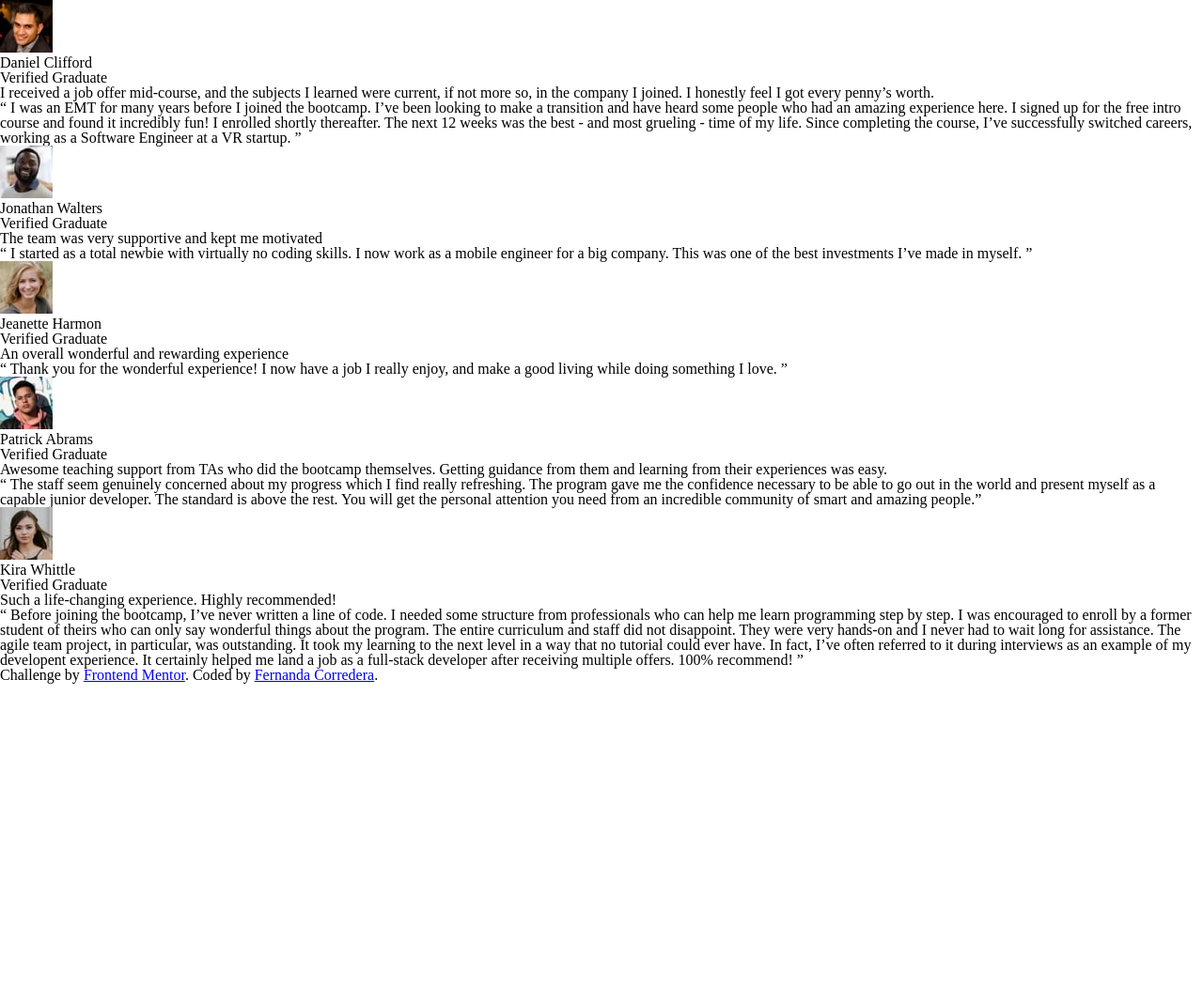
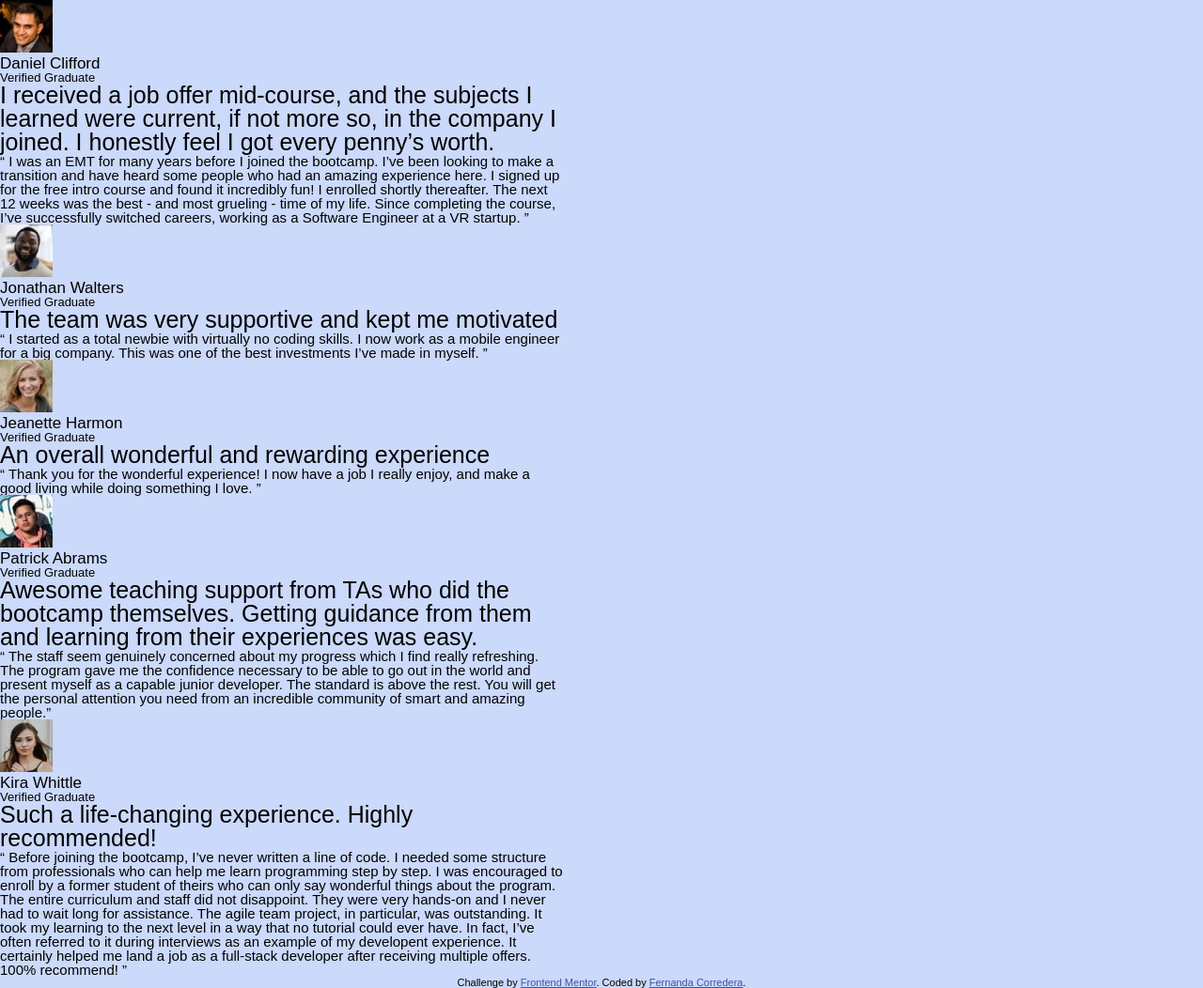
Before and after one commit to fernanda1102/gradedepoimentos, a plain HTML site: page index.html in a window 1280 px wide. Shown: the whole page at 94% size. Before the commit the page ends 800 px from the top, so only its background shows below. Drawn offline with nearby package versions, Linux system fonts and the light colour scheme; a web font is replaced by a local one.

Commit message:
adding info in css

```diff
--- a/css/style.css
+++ b/css/style.css
@@ -0,0 +1,76 @@
+@import url('https://fonts.google.com/specimen/Barlow+Semi+Condensed');
+
+:root {
+    --font-family: 'Barlow Semi Condensed', sans-serif;
+    --bg-color: #CBD9FA;
+    --primary-color: #2e2e2e;
+    --second-color: #dddfd5;
+}
+
+body {
+    background-color: var(--bg-color);
+    font-family: var(--font-family);
+}
+
+#titlewhite {
+    font-size: 17px;
+}
+
+#titlefirstwhite {
+    font-size: 13px;
+}
+
+#titlesecondwhite {
+    font-size: 25px;
+}
+
+#textwhite {
+    font-size: 15px;
+}
+
+#titlegray {
+    font-size: 17px;
+}
+
+#titlefirstgray {
+    font-size: 13px;
+}
+
+#titlesecondgray {
+    font-size: 25px;
+}
+
+#textgray {
+    font-size: 15px;
+}
+
+.depoiments {
+    display: inline-block;
+}
+
+.Daniel_Clifford {
+    width: 600px;
+}
+
+.Jonathan_Walters {
+    width: 600px;
+}
+
+.Jeanette_Harmon {
+    width: 600px;
+}
+
+.Patrick_Abrams {
+    width: 600px;
+}
+
+.Kira_Whittle {
+    width: 600px;
+}
+
+
+
+
+
+.attribution { font-size: 11px; text-align: center; }
+    .attribution a { color: hsl(228, 45%, 44%); }
--- a/index.html
+++ b/index.html
@@ -14,75 +14,79 @@
 
   <body>
 
-    <div class="Daniel_Clifford">
-        <img src="images/image-daniel.jpg" alt="Image Daniel Clifford">
+    <main>
+
+      <ul class="depoiments">
+
+        <li class="Daniel_Clifford">
+            <img id="images" src="images/image-daniel.jpg" alt="Image Daniel Clifford">
 
             <h1 id="titlewhite">Daniel Clifford</h1>
-        <h1 id="titlefirstwhite">Verified Graduate</h1>
+            <h2 id="titlefirstwhite">Verified Graduate</h2>
 
-        <h1 id="titlesecondwhite">I received a job offer mid-course, and the subjects I learned were current, if not more so,
-          in the company I joined. I honestly feel I got every penny’s worth.</h1>
+            <h3 id="titlesecondwhite">I received a job offer mid-course, and the subjects I learned were current, if not more so,
+              in the company I joined. I honestly feel I got every penny’s worth.</h3>
 
             <p id="textwhite">“ I was an EMT for many years before I joined the bootcamp. I’ve been looking to make a
               transition and have heard some people who had an amazing experience here. I signed up
               for the free intro course and found it incredibly fun! I enrolled shortly thereafter.
               The next 12 weeks was the best - and most grueling - time of my life. Since completing
               the course, I’ve successfully switched careers, working as a Software Engineer at a VR startup. ”</p>
-    </div>
+        </li>
 
-    <div class="Jonathan_Walters">
+        <li class="Jonathan_Walters">
 
-        <img src="images/image-jonathan.jpg" alt="Image Jonathan Walters">
+            <img id="images" src="images/image-jonathan.jpg" alt="Image Jonathan Walters">
 
             <h1 id="titlewhite">Jonathan Walters</h1>
-        <h1 id="titlefirstwhite">Verified Graduate</h1>
+            <h2 id="titlefirstwhite">Verified Graduate</h2>
 
-        <h1 >The team was very supportive and kept me motivated</h1>
+            <h3 id="titlesecondwhite">The team was very supportive and kept me motivated</h3>
 
-        <p >“ I started as a total newbie with virtually no coding skills. I now work as a mobile engineer
+            <p id="textwhite">“ I started as a total newbie with virtually no coding skills. I now work as a mobile engineer
               for a big company. This was one of the best investments I’ve made in myself. ”</p>
 
-    </div>
+        </li>
 
-    <div class="Jeanette_Harmon">
+        <li class="Jeanette_Harmon">
 
-        <img src="images/image-jeanette.jpg" alt="Image Jeanette Harmon">
+            <img id="images" src="images/image-jeanette.jpg" alt="Image Jeanette Harmon">
 
             <h1 id="titlegray">Jeanette Harmon</h1>
-        <h1 id="titlefirstgray">Verified Graduate</h1>
+            <h2 id="titlefirstgray">Verified Graduate</h2>
 
-        <h1 id="titlesecondgray">An overall wonderful and rewarding experience</h1>
+            <h3 id="titlesecondgray">An overall wonderful and rewarding experience</h3>
 
             <p id="textgray">“ Thank you for the wonderful experience! I now have a job I really enjoy, and make a good living
             while doing something I love. ”</p>
 
-    </div>
+        </li>
 
-    <div class="Patrick_Abrams">
+        <li class="Patrick_Abrams">
 
-        <img src="images/image-patrick.jpg" alt="Image Patrick Abrams">
+            <img id="images" src="images/image-patrick.jpg" alt="Image Patrick Abrams">
 
             <h1 id="titlewhite">Patrick Abrams</h1>
-        <h1 id="titlefirstwhite">Verified Graduate</h1>
+            <h2 id="titlefirstwhite">Verified Graduate</h2>
 
-        <h1 id="titlesecondwhite">Awesome teaching support from TAs who did the bootcamp themselves. Getting guidance from them and
-        learning from their experiences was easy.</h1>
+            <h3 id="titlesecondwhite">Awesome teaching support from TAs who did the bootcamp themselves. Getting guidance from them and
+            learning from their experiences was easy.</h3>
 
             <p id="textwhite">“ The staff seem genuinely concerned about my progress which I find really refreshing. The program
             gave me the confidence necessary to be able to go out in the world and present myself as a capable
             junior developer. The standard is above the rest. You will get the personal attention you need from
             an incredible community of smart and amazing people.”</p>
 
-    </div>
+        </li>
 
-    <div class="Kira_Whittle">
+        <li class="Kira_Whittle">
 
-        <img src="images/image-kira.jpg" alt="Image Kira Whittle">
+            <img id="images" src="images/image-kira.jpg" alt="Image Kira Whittle">
 
             <h1 id="titlegray">Kira Whittle</h1>
-        <h1 id="titlefirstgray">Verified Graduate</h1>
+            <h2 id="titlefirstgray">Verified Graduate</h2>
 
-        <h1 id="titlesecondgray">Such a life-changing experience. Highly recommended!</h1>
+            <h3 id="titlesecondgray">Such a life-changing experience. Highly recommended!</h3>
 
             <p id="textgray">“ Before joining the bootcamp, I’ve never written a line of code. I needed some structure from
             professionals who can help me learn programming step by step. I was encouraged to enroll by a former
@@ -93,7 +97,10 @@
             experience. It certainly helped me land a job as a full-stack developer after receiving multiple offers.
             100% recommend! ”</p>
 
-    </div>
+        </li>
+
+      </ul>
+    </main>
 
     <div class="attribution">
       Challenge by <a href="https://www.frontendmentor.io?ref=challenge" target="_blank">Frontend Mentor</a>.
```
Lines whose indentation alone changed are shown as unchanged.
